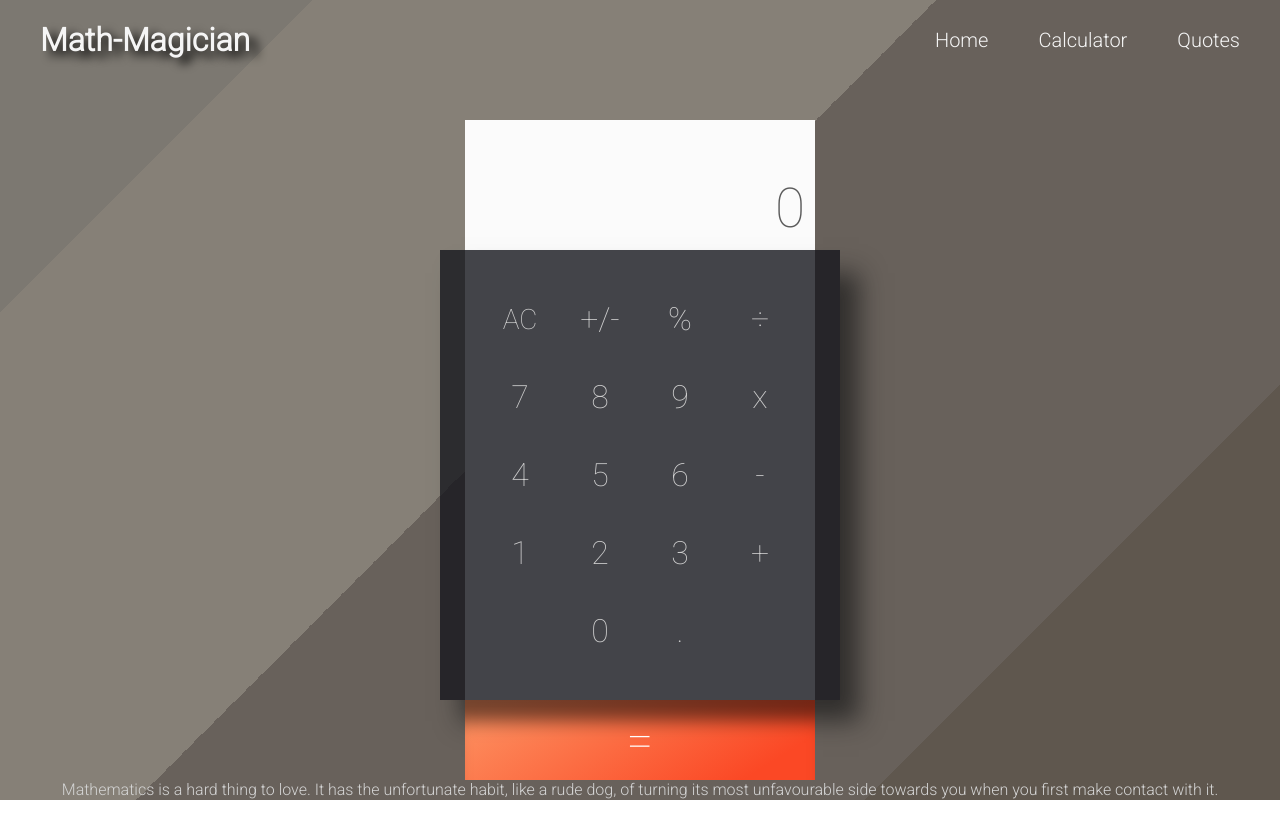
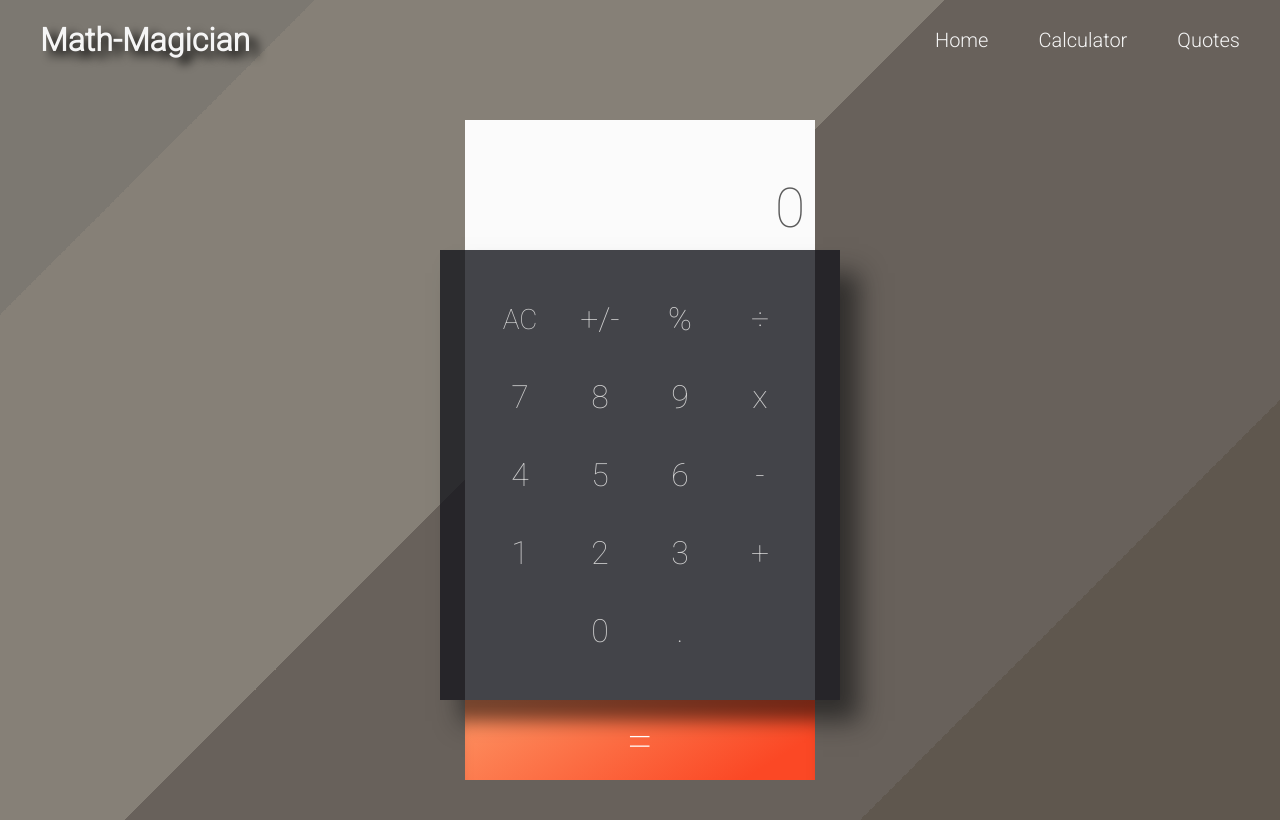
Before and after one commit to amita-roy/Calculator, a React (Create React App) app: page /calculator in a window 1280 px wide. Built offline with nearby package versions, Linux system fonts and the light colour scheme.

Commit message:
Update style for app

```diff
--- a/src/components/app/App.css
+++ b/src/components/app/App.css
@@ -9,6 +9,7 @@
 }
 
 .app {
+  height: 100%;
   min-height: 100vh;
   background-image: linear-gradient(135deg, #7c7871 15%, #868077 15%, #868077 45%, #68615b 45%, #68615b 80%, #5f574e 80%);
 }
--- a/src/pages/calculator-page.css
+++ b/src/pages/calculator-page.css
@@ -4,10 +4,4 @@
     flex-direction: column;
     align-items: center;
     justify-content: space-around;
-    height: calc(100vh - 80px);
 }
-
-.bottom-text {
-    color: rgb(211, 211, 211);
-    font-weight: 300;
-}
--- a/src/pages/calculator.js
+++ b/src/pages/calculator.js
@@ -5,11 +5,6 @@ import './calculator-page.css';
 const CalculatorPage = () => (
   <div className="calculator-page">
     <Calculator />
-    <p className="bottom-text">
-      Mathematics is a hard thing to love. It has the unfortunate habit,
-      like a rude dog, of turning its most unfavourable side towards you when you first
-      make contact with it.
-    </p>
   </div>
 );
 
```
